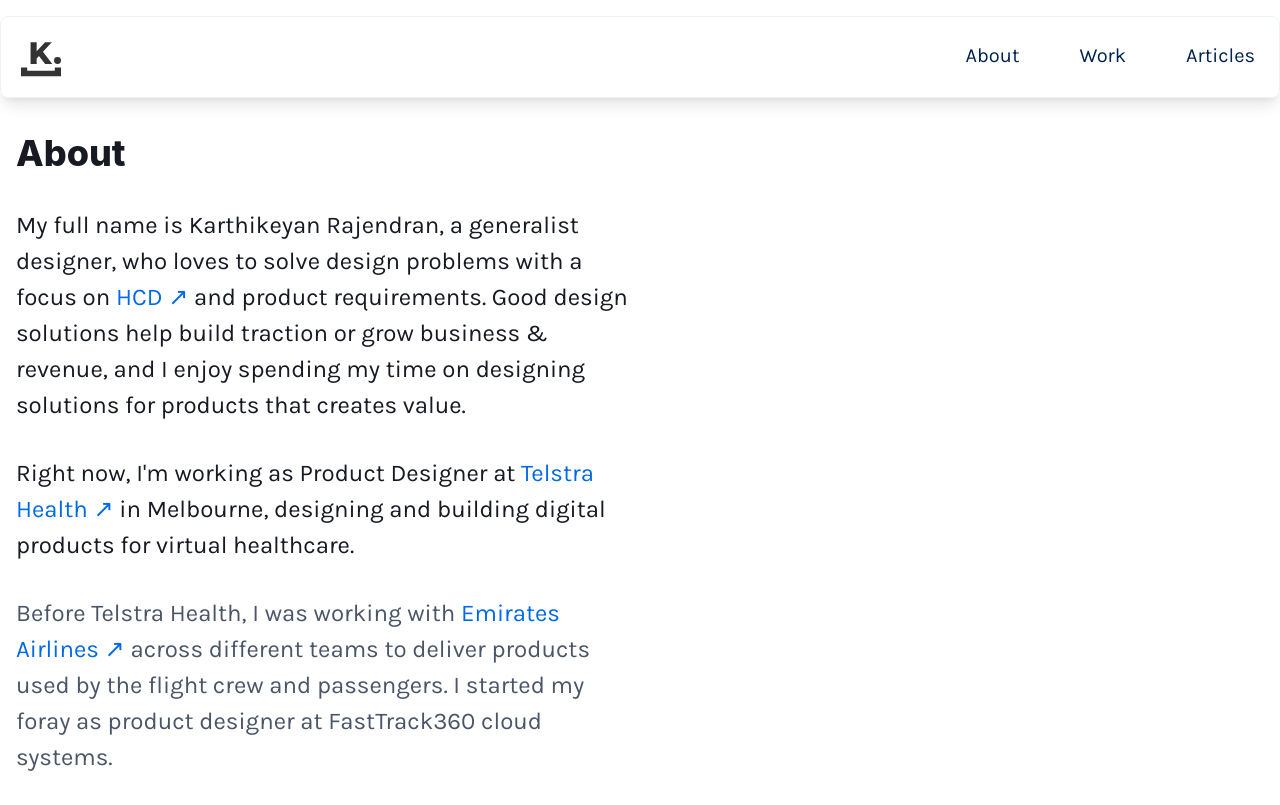
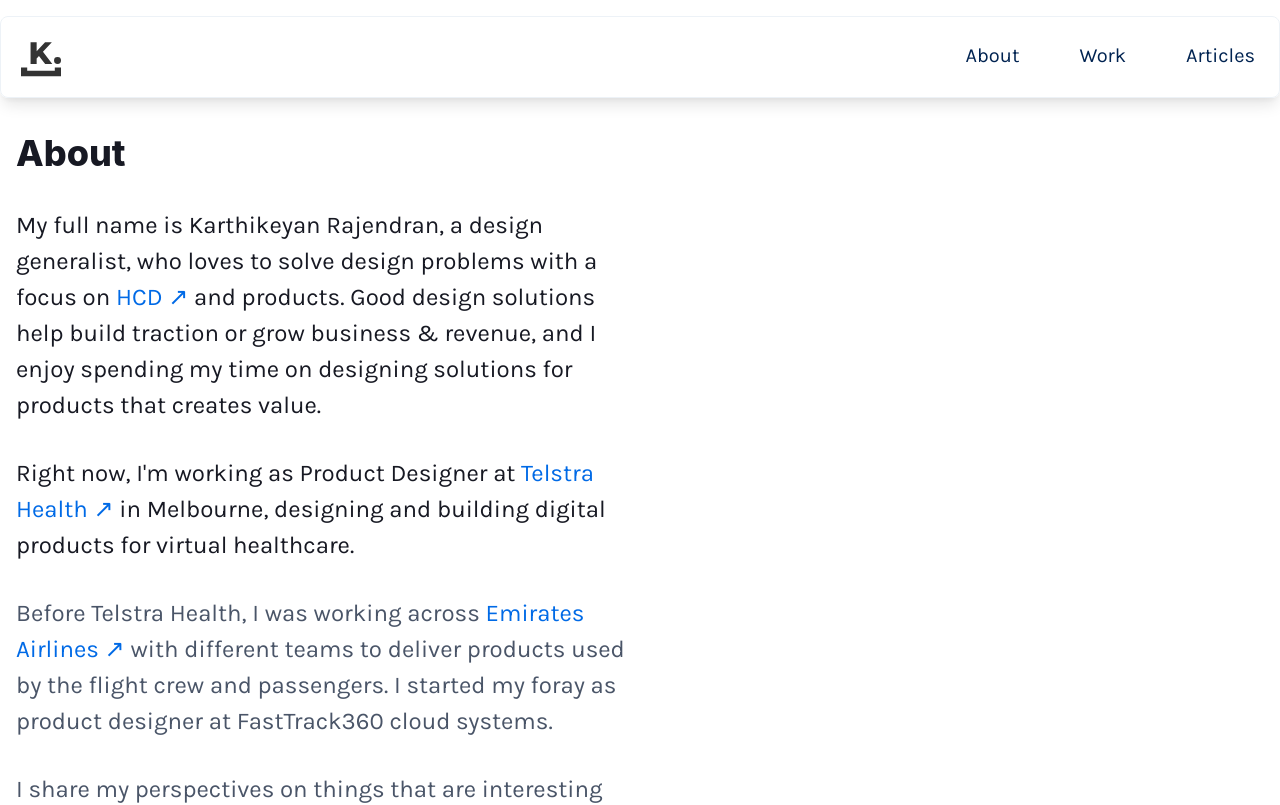
Before and after one commit to k97/jnana, a Next.js app: page /about in a window 1280 px wide. Shown: the top 805 px of the page. Built offline with nearby package versions, Linux system fonts and the light colour scheme; no server answers.

Commit message:
New homepage green

```diff
--- a/pages/about.tsx
+++ b/pages/about.tsx
@@ -16,12 +16,11 @@
         <Box width={{ base: "50%", sm: "100%", md: "100%", lg: "50%" }}>
           <Heading as="h2" fontSize="4xl" fontWeight="800" mt={75} color="gray.900">About</Heading>
 
-          <Text fontSize="2xl" mt="8" mb="8" color="gray.900">My full name is Karthikeyan Rajendran, a generalist designer, who loves to solve design problems with a focus on <a href="https://en.wikipedia.org/wiki/Human-centered_design" target="_blank">HCD ↗</a> and product requirements.
-          Good design solutions help build traction or grow business & revenue, and I enjoy spending my time on designing solutions for products that creates value.</Text>
+          <Text fontSize="2xl" mt="8" mb="8" color="gray.900">My full name is Karthikeyan Rajendran, a design generalist, who loves to solve design problems with a focus on <a href="https://en.wikipedia.org/wiki/Human-centered_design" target="_blank">HCD ↗</a> and products. Good design solutions help build traction or grow business & revenue, and I enjoy spending my time on designing solutions for products that creates value.</Text>
 
           <Text fontSize="2xl" mb="8" color="gray.900">Right now, I'm working as Product Designer at <a href="https://telstrahealth.com/" target="_blank">Telstra Health ↗</a> in Melbourne, designing and building digital products for virtual healthcare.</Text>
 
-          <Text fontSize="2xl" mb="8" color="gray.600">Before Telstra Health, I was working with <a href="https://www.emirates.com/au/english/about-us/">Emirates Airlines ↗</a> across different teams to deliver products used by the flight crew and passengers. I started my foray as product designer at FastTrack360 cloud systems.</Text>
+          <Text fontSize="2xl" mb="8" color="gray.600">Before Telstra Health, I was working across <a href="https://www.emirates.com/au/english/about-us/">Emirates Airlines ↗</a> with different teams to deliver products used by the flight crew and passengers. I started my foray as product designer at FastTrack360 cloud systems.</Text>
 
           <Text fontSize="2xl" mb="8" color="gray.600">I share my perspectives on things that are interesting <a href="/articles">here</a> and if you are looking for my resume, <a href={GOOGLE_DRIVE_RESUME} target="_blank">it's here ↗</a>.</Text>
 
--- a/pages/index.tsx
+++ b/pages/index.tsx
@@ -22,6 +22,7 @@
           background-repeat: no-repeat;
           background-attachment: fixed;
           height: 100%;
+          background-image: radial-gradient( circle 1158px at 6.4% 48.8%,  rgba(195,241,245,1) 0%, rgba(255,255,255,1) 90.2% );
         }
         .header-background {
           border: none;
```
